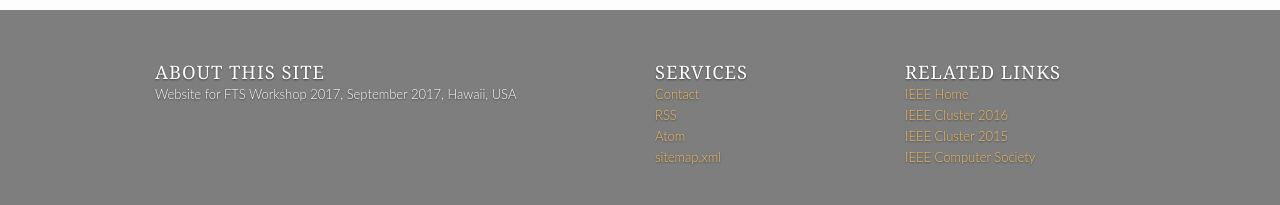
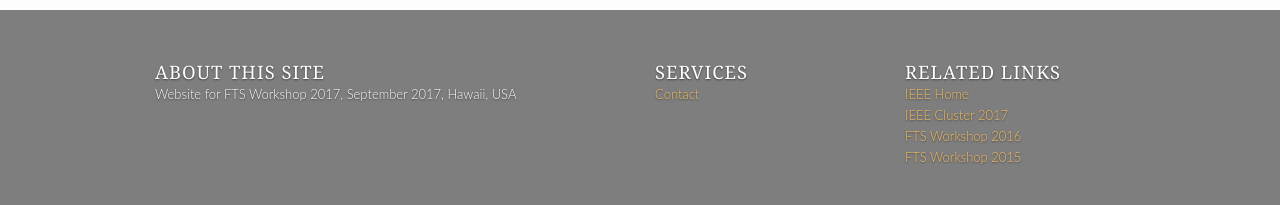
Before and after one commit to fts17/fts-jekyll, a Jekyll site: the page built from index.md, in a window 1280 px wide. Shown: the part 894-1099 px from the top of the page. Built offline with Jekyll 4.4.1, drawn with Linux system fonts in a browser that asks for light colours.

Commit message:
footer update

```diff
--- a/_data/network.yml
+++ b/_data/network.yml
@@ -5,17 +5,18 @@
   class: "network"
   title: "Institute of Electrical and Electronics Engineers"
 
-- name: "IEEE Cluster 2016"
-  url: "http://ieeecluster2016.org"
+- name: "IEEE Cluster 2017"
+  url: "https://cluster17.github.io/"
   class: "network"
-  title: "IEEE Cluster 2016"
+  title: "IEEE Cluster 2017"
 
-- name: "IEEE Cluster 2015"
-  url: "http://www.mcs.anl.gov/ieeecluster2015/"
+
+- name: "FTS Workshop 2016"
+  url: "http://www.mcs.anl.gov/events/workshops/fts/2016/"
   class: "network"
-  title: "IEEE Cluster 2015"
+  title: "FTS Workshop 2016"
 
-- name: "IEEE Computer Society"
-  url: "http://www.computer.org"
+- name: "FTS Workshop 2015"
+  url: "http://www.mcs.anl.gov/events/workshops/fts/2015/"
   class: "network"
-  title: "The Community for Technology Leaders"
+  title: "FTS Workshop 2015"
```
Also changed, not shown: _data/services.yml (+9 -9 lines).
